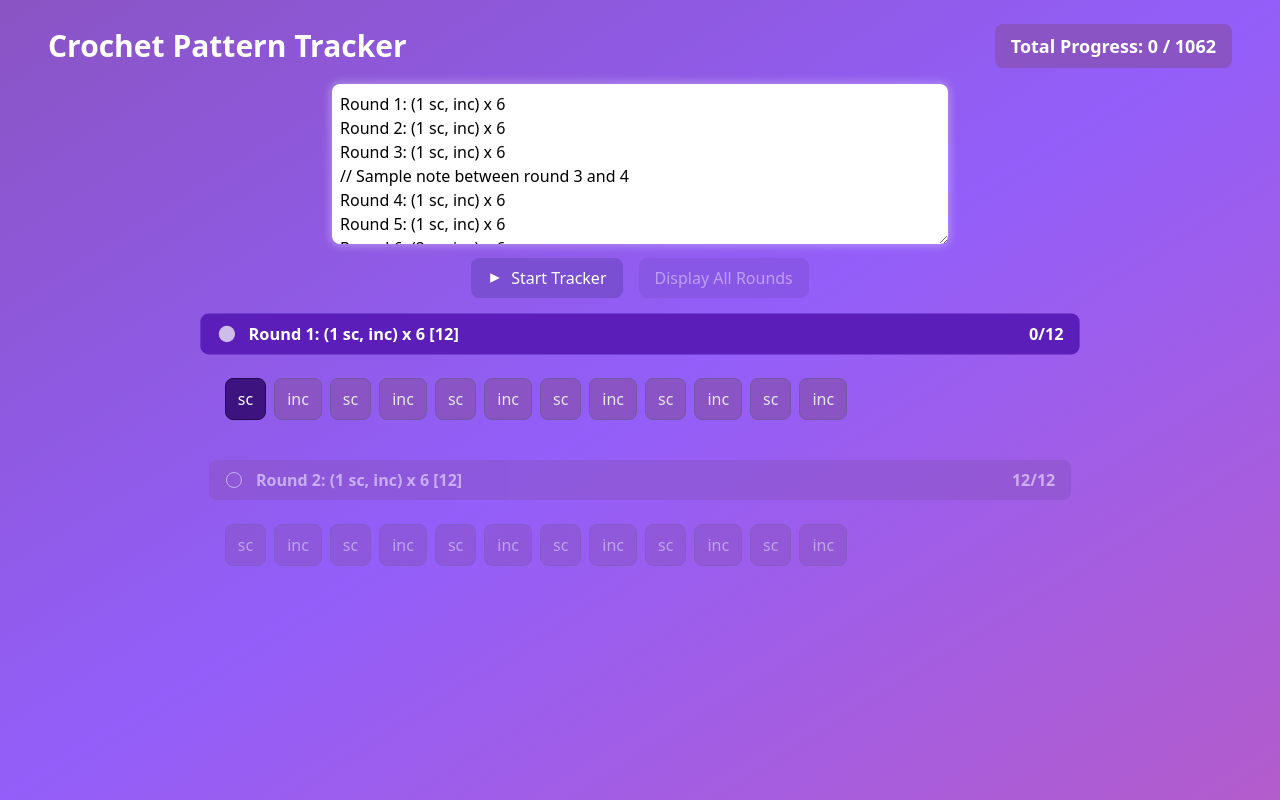
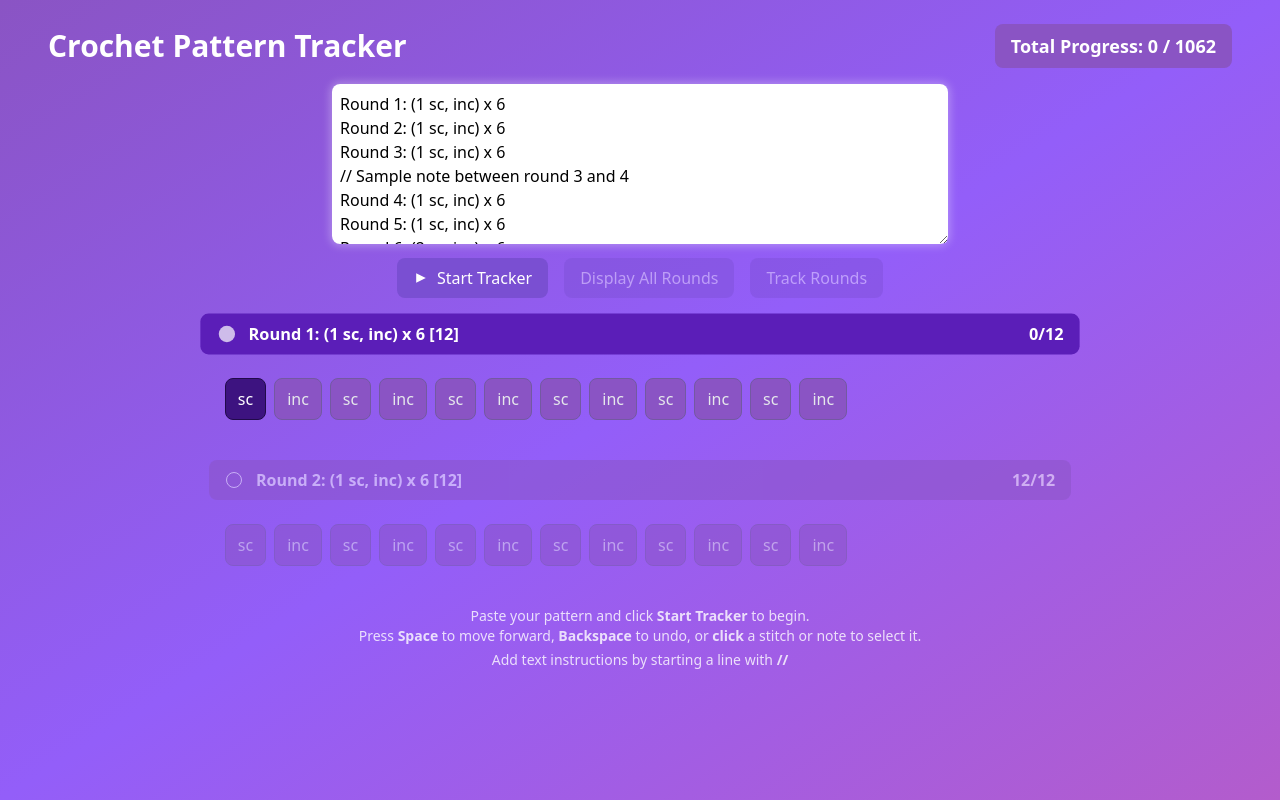
Before and after one commit to smsilo/pattern-tracker, a React (Create React App) app: page / in a window 1280 px wide. Built offline with nearby package versions, Linux system fonts and the light colour scheme.

Commit message:
Add toggle for Track by Stitch / Track by Round mode and restore UI elements

```diff
--- a/src/App.js
+++ b/src/App.js
@@ -83,6 +83,7 @@ function App() {
   const [showAll, setShowAll] = useState(false);
   const [trackingStarted, setTrackingStarted] = useState(false);
   const [trackingPaused, setTrackingPaused] = useState(false);
+  const [trackByRound, setTrackByRound] = useState(false);
   const currentRef = useRef(null);
 
   useEffect(() => {
@@ -110,7 +111,9 @@ function App() {
       .slice(0, index)
       .filter((s) => !s.isNote)
       .reduce((sum, step) => sum + step.totalStitches, 0) +
-    (!current?.isNote ? Math.min(stitchIndex, current?.stitches.length) : 0);
+    (!current?.isNote && !trackByRound
+      ? Math.min(stitchIndex, current?.stitches.length)
+      : 0);
 
   const startTracker = () => {
     setSteps(parsePattern(pattern));
@@ -141,24 +144,28 @@ function App() {
 
       if (e.key === " ") {
         e.preventDefault();
-        if (!current.isNote && stitchIndex + 1 < current.stitches.length) {
-          setStitchIndex((s) => s + 1);
-        } else if (index < steps.length - 1) {
+        if (trackByRound || current.isNote || stitchIndex + 1 >= current.stitches.length) {
+          if (index < steps.length - 1) {
             setIndex((i) => i + 1);
             setStitchIndex(0);
           }
+        } else {
+          setStitchIndex((s) => s + 1);
+        }
       } else if (e.key === "Backspace") {
         e.preventDefault();
-        if (!current.isNote && stitchIndex > 0) {
-          setStitchIndex((s) => s - 1);
-        } else if (index > 0) {
+        if (trackByRound || current.isNote || stitchIndex === 0) {
+          if (index > 0) {
             const prev = steps[index - 1];
             setIndex((i) => i - 1);
-          setStitchIndex(prev?.stitches.length || 0);
+            setStitchIndex(trackByRound || prev.isNote ? 0 : prev.stitches.length - 1);
+          }
+        } else {
+          setStitchIndex((s) => s - 1);
         }
       }
     },
-    [trackingStarted, trackingPaused, current, index, stitchIndex, steps]
+    [trackingStarted, trackingPaused, current, index, stitchIndex, steps, trackByRound]
   );
 
   useEffect(() => {
@@ -252,7 +259,25 @@ function App() {
         >
           {showAll ? "Hide Extra Rounds" : "Display All Rounds"}
         </button>
+
+        <button
+          disabled={!trackingStarted || trackingPaused}
+          onClick={() => setTrackByRound((prev) => !prev)}
+          className={`px-4 py-2 rounded-lg ${
+            trackingStarted && !trackingPaused
+              ? "bg-[#7a4fd2]"
+              : "bg-[#7a4fd2] opacity-40 cursor-not-allowed"
+          }`}
+        >
+          {trackByRound ? "Track Stitches" : "Track Rounds"}
+        </button>
       </div>
+
+      {trackingStarted && trackingPaused && (
+        <div className="text-sm bg-white bg-opacity-10 text-center text-white py-2 rounded-md mb-4 w-[70%]">
+          🧵 Tracker is paused. Click <strong>Resume</strong> or <strong>Restart</strong> to continue.
+        </div>
+      )}
 
       <div className="w-[70%] space-y-6">
         {displaySteps.map((step, i) => {
@@ -282,7 +307,7 @@ function App() {
                   </h3>
                   {!step.isNote && (
                     <h3 className="text-md font-bold">
-                      {isCurrent
+                      {isCurrent && !trackByRound
                         ? `${Math.min(stitchIndex, step.stitches.length)}/${step.totalStitches}`
                         : `${step.stitches.length}/${step.totalStitches}`}
                     </h3>
@@ -292,6 +317,7 @@ function App() {
 
               {!step.isNote && (
                 <div className={`p-4 rounded-lg ${isCurrent ? "opacity-100" : "opacity-50"}`}>
+                  {!trackByRound && (
                     <div className="flex flex-wrap gap-2">
                       {step.stitches.map((s, si) => (
                         <span
@@ -307,12 +333,24 @@ function App() {
                         </span>
                       ))}
                     </div>
+                  )}
                 </div>
               )}
             </div>
           );
         })}
       </div>
+
+      <p className="mt-6 text-sm opacity-80">
+        Paste your pattern and click <strong>Start Tracker</strong> to begin.
+      </p>
+      <p className="text-sm opacity-80">
+        Press <strong>Space</strong> to move forward, <strong>Backspace</strong> to undo, or{" "}
+        <strong>click</strong> a stitch or note to select it.
+      </p>
+      <p className="text-sm opacity-80 mt-1">
+        Add text instructions by starting a line with <strong>//</strong>
+      </p>
     </div>
   );
 }
```
Lines whose indentation alone changed are shown as unchanged.
